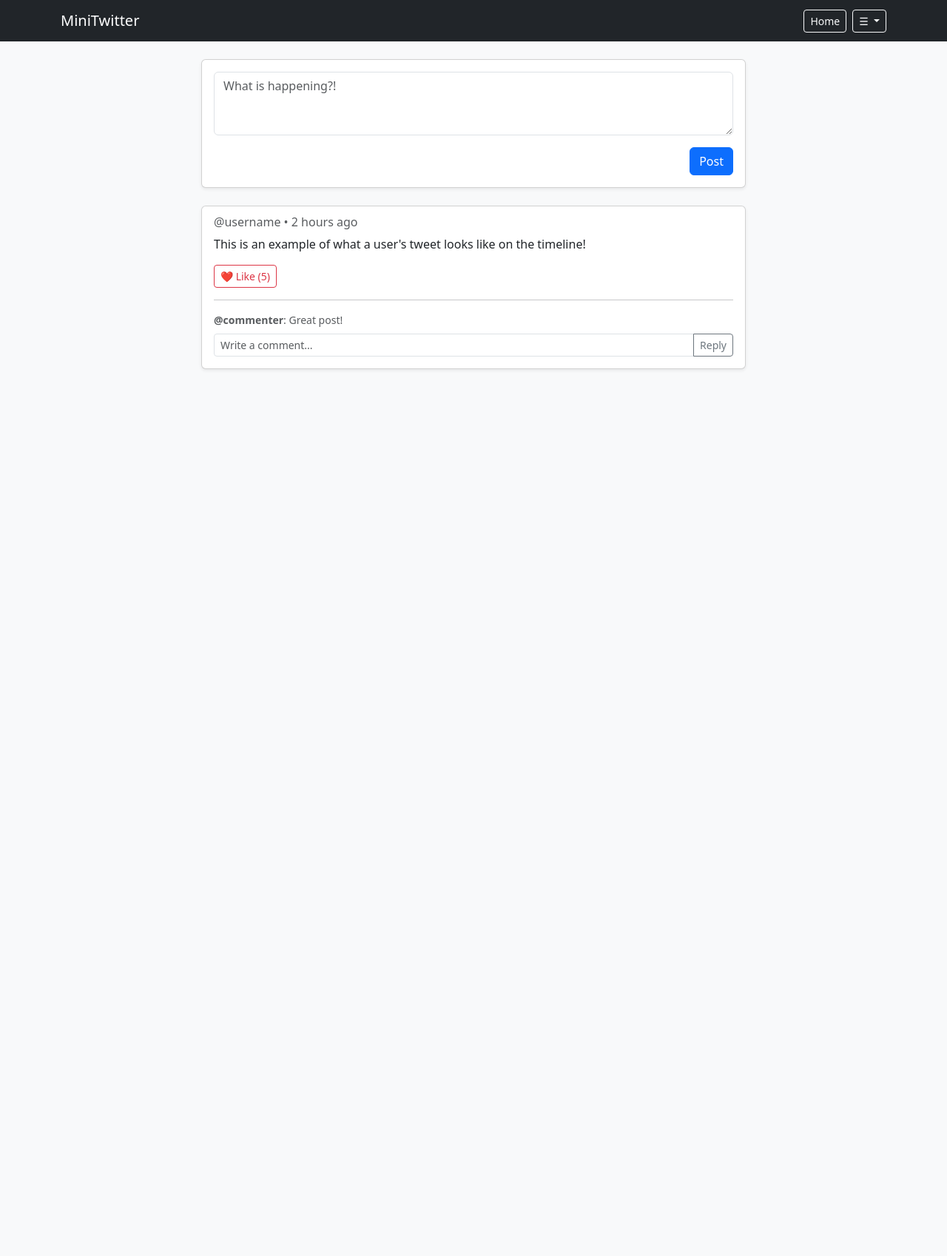
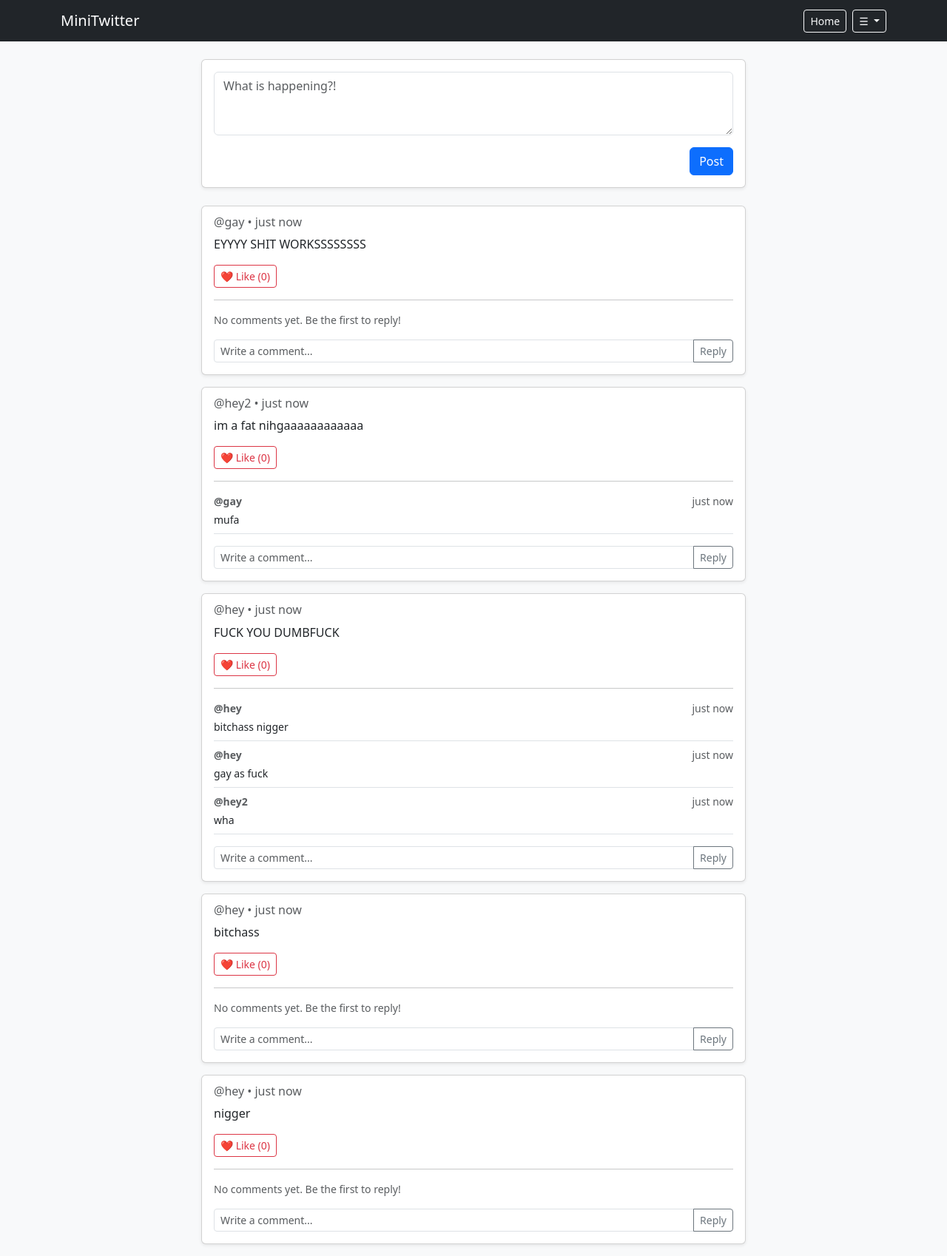
Before and after one commit to Jivesh866/basic-Twitter-like-clone, a Flask app: page / in a window 1280 px wide. Shown: the whole page at 74% size. Before the commit the page ends 500 px from the top, so only its background shows below. Run offline with Flask 3, Linux system fonts and the light colour scheme; a user stored in the database is signed in; data that the repository does not hold is empty.

Commit message:
commenting now works

```diff
--- a/app.py
+++ b/app.py
@@ -1,4 +1,4 @@
-from flask import Flask, render_template, request, redirect, session
+from flask import Flask, render_template, request, redirect, session, jsonify
 from flask_sqlalchemy import SQLAlchemy
 from datetime import datetime, timezone
 from flask_bcrypt import Bcrypt
@@ -19,7 +19,7 @@ class User(db.Model):
 
 class Post(db.Model):
     id = db.Column(db.Integer, primary_key=True)
-    user_id = db.Column(db.Integer,nullable=False)
+    username = db.Column(db.String(20), nullable=False)
     content = db.Column(db.String(200), nullable=False)
     likes = db.Column(db.Integer,default=0)
     timestamp = db.Column(db.DateTime, default=lambda: datetime.now(timezone.utc))
@@ -29,8 +29,40 @@ class Comment(db.Model):
     id = db.Column(db.Integer, primary_key=True)
     content = db.Column(db.String(200), nullable=False)
     timestamp = db.Column(db.DateTime, default=lambda: datetime.now(timezone.utc))
-    user_id = db.Column(db.Integer, nullable=False)
+    username = db.Column(db.String(20), nullable=False)
     post_id = db.Column(db.Integer, nullable=False)
+
+
+@app.template_filter("time_ago")
+def time_ago(utc_dt):
+  if not utc_dt:
+    return ""
+
+  if utc_dt.tzinfo is None:
+    utc_dt = utc_dt.replace(tzinfo=timezone.utc)
+
+  now = datetime.now(timezone.utc)
+  diff = now - utc_dt
+
+  seconds = int(diff.total_seconds())
+
+  if seconds < 60:
+    return "just now"
+  minutes = seconds // 60
+  if minutes < 60:
+    return f"{minutes}m ago" if minutes == 1 else f"{minutes}m ago"
+  hours = minutes // 60
+  if hours < 24:
+    return f"{hours}h ago"
+  days = hours // 24
+  if days < 30:
+    return f"{days}d ago"
+  months = days // 30
+  if months < 12:
+    return f"{months}mo ago"
+
+  years = days // 365
+  return f"{years}y ago"
 
 @app.route("/", methods=["POST", "GET"])
 def fyp():
@@ -39,7 +71,7 @@ def fyp():
             content = request.form["content"]
             if not content:
                 return "Enter Something to post", 400
-            post = Post(content=content)  # type:ignore
+            post = Post(content=content,username=session['username'])  # type:ignore
             try:
                 db.session.add(post)
                 db.session.commit()
@@ -50,19 +82,44 @@ def fyp():
                 return f"ERROR: {e}"
 
         else:
-            posts = Post.query.order_by(Post.timestamp).limit(10).all()
-            return render_template("feed.html", posts=posts)
+            posts = Post.query.order_by(Post.timestamp.desc()).limit(10).all()
+            comments= Comment.query.order_by(Comment.timestamp).all()
+            return render_template("feed.html", posts=posts, comments=comments)
     else:
         return render_template("login.html")
 
 
 @app.route("/like",methods=["POST"])
 def like():
+    if "user_id" not in session:
+        return jsonify({"error": "Unauthorized"}), 401
     return ""
 
-@app.route("/comment",methods=["POST"])
-def comment():
-    return ""
+@app.route("/comment/<int:post_id>",methods=["POST"])
+def comment(post_id):
+    if "username" not in session:
+        return jsonify({"error": "Unauthorized"}), 401
+
+    comment_text = request.form.get("comment") or request.json.get("comment")
+
+    if not comment_text:
+        return jsonify({"error": "Comment cannot be empty"}), 400
+
+    new_comment = Comment(
+        content=comment_text, #type:ignore
+        post_id=post_id, #type:ignore
+        username=session["username"], #type:ignore
+    )
+    db.session.add(new_comment)
+    db.session.commit()
+    # Return the data needed for the frontend to render it instantly
+    return jsonify({
+        "success": True,
+        "username": session.get("username"),
+        "content": new_comment.content,
+        "timestamp": datetime.now(timezone.utc),
+    })
+
 
 @app.route("/login", methods=["POST", "GET"])
 def login():
@@ -111,7 +168,7 @@ def signup():
 @app.route("/logout")
 def logout():
     session.pop('username')
-    return render_template("signup.html")
+    return redirect("/signup")
 
 
 if __name__ == "__main__":
--- a/templates/feed.html
+++ b/templates/feed.html
@@ -19,7 +19,7 @@
         </div>
 
         <!-- Feed of Posts -->
-        {%if posts | length < 1 %}
+        {% if posts | length < 1 %}
         <div class="card shadow-sm mb-3">
             <div class="card-body">
                 <h6 class="card-subtitle text-muted mb-2">@username • 2 hours ago</h6>
@@ -34,9 +34,13 @@
 
                 <hr>
 
-                <!-- Comments Section -->
+                <!-- Comments Section (Placeholder) -->
                 <div class="comments-section mt-3">
-                    <p class="small text-muted mb-1"><strong>@commenter</strong>: Great post!</p>
+                    <div class="d-flex justify-content-between">
+                        <p class="small text-muted mb-1"><strong>@commenter</strong></p>
+                        <small class="text-muted">1 hour ago</small>
+                    </div>
+                    <p class="small mb-2">Great post!</p>
 
                     <!-- Add Comment Form -->
                     <form action="/comment" method="POST" class="input-group input-group-sm mt-2">
@@ -44,20 +48,19 @@
                         <button class="btn btn-outline-secondary" type="submit">Reply</button>
                     </form>
                 </div>
-
             </div>
         </div>
-        {%else%}
+        {% else %}
             {% for post in posts %}
-        <div class="card shadow-sm mb-3">
+            <div class="card shadow-sm mb-3" id="post-{{ post.id }}">
                 <div class="card-body">
-                <h6 class="card-subtitle text-muted mb-2">@ • {{post.timestamp}}</h6>
-                <p class="card-text">{{post.content}}</p>
+                    <h6 class="card-subtitle text-muted mb-2">@{{ post.username }} • {{ post.timestamp | time_ago }}</h6>
+                    <p class="card-text">{{ post.content }}</p>
 
                     <div class="d-flex justify-content-between align-items-center mt-3">
                         <!-- Like Button Form -->
-                    <form action="/like/{{post.id}}" method="POST">
-                        <button type="submit" class="btn btn-outline-danger btn-sm">❤️ Like (5)</button>
+                        <form action="/like/{{ post.id }}" method="POST">
+                            <button type="submit" class="btn btn-outline-danger btn-sm">❤️ Like ({{post.likes}})</button>
                         </form>
                     </div>
 
@@ -65,20 +68,88 @@
 
                     <!-- Comments Section -->
                     <div class="comments-section mt-3">
-                    <p class="small text-muted mb-1"><strong>@commenter</strong>: Great post!</p>
+                        <!-- Container where comments live -->
+                        <div class="comments-list">
+                            {% set post_comments = comments | selectattr("post_id", "equalto", post.id) | list %}
+                            {% if post_comments | length > 0 %}
+                                {% for c in post_comments %}
+                                <div class="border-bottom pb-2 mb-2">
+                                    <div class="d-flex justify-content-between">
+                                        <p class="small text-muted mb-1"><strong>@{{ c.username }}</strong></p>
+                                        <small class="text-muted">{{ c.timestamp | time_ago }}</small>
+                                    </div>
+                                    <p class="small mb-0">{{ c.content }}</p>
+                                </div>
+                                {% endfor %}
+                            {% else %}
+                                <p class="small text-muted mb-2 no-comments-text">No comments yet. Be the first to reply!</p>
+                            {% endif %}
+                        </div>
 
                         <!-- Add Comment Form -->
-                    <form action="/comment" method="POST" class="input-group input-group-sm mt-2">
-                        <input type="text" name="comment" class="form-control" placeholder="Write a comment...">
+                        <form class="comment-form input-group input-group-sm mt-3" data-post-id="{{ post.id }}">
+                            <input type="text" name="comment" class="form-control comment-input"
+                                placeholder="Write a comment..." required>
                             <button class="btn btn-outline-secondary" type="submit">Reply</button>
                         </form>
                     </div>
-        {% endfor %}
+
                 </div>
             </div>
+            {% endfor %}
         {% endif %}
         <!-- End of Post Loop -->
 
     </div>
 </div>
+
+<script>
+    document.addEventListener("DOMContentLoaded", function () {
+        document.querySelectorAll(".comment-form").forEach(form => {
+            form.addEventListener("submit", function (e) {
+                e.preventDefault();
+
+                const postId = this.getAttribute("data-post-id");
+                const inputField = this.querySelector(".comment-input");
+                const commentText = inputField.value;
+
+                fetch(`/comment/${postId}`, {
+                    method: "POST",
+                    headers: {
+                        "Content-Type": "application/x-www-form-urlencoded",
+                    },
+                    body: `comment=${encodeURIComponent(commentText)}`
+                })
+                .then(response => response.json())
+                .then(data => {
+                    if (data.success) {
+                        const postCard = document.getElementById(`post-${postId}`);
+                        const commentsList = postCard.querySelector(".comments-list");
+
+                        const noCommentsMsg = commentsList.querySelector(".no-comments-text");
+                        if (noCommentsMsg) {
+                            noCommentsMsg.remove();
+                        }
+
+                        const newCommentHtml = `
+                            <div class="border-bottom pb-2 mb-2">
+                                <div class="d-flex justify-content-between">
+                                    <p class="small text-muted mb-1"><strong>@${data.username}</strong></p>
+                                    <small class="text-muted">${data.timestamp}</small>
+                                </div>
+                                <p class="small mb-0">${data.content}</p>
+                            </div>
+                        `;
+
+                        commentsList.insertAdjacentHTML("beforeend", newCommentHtml);
+                        inputField.value = "";
+                    } else {
+                        alert("Error posting comment.");
+                    }
+                })
+                .catch(error => console.error("Error:", error));
+            });
+        });
+    });
+</script>
 {% endblock %}
```
Also changed, not shown: instance/database.db, 1 other file. Lines whose indentation alone changed are shown as unchanged.
